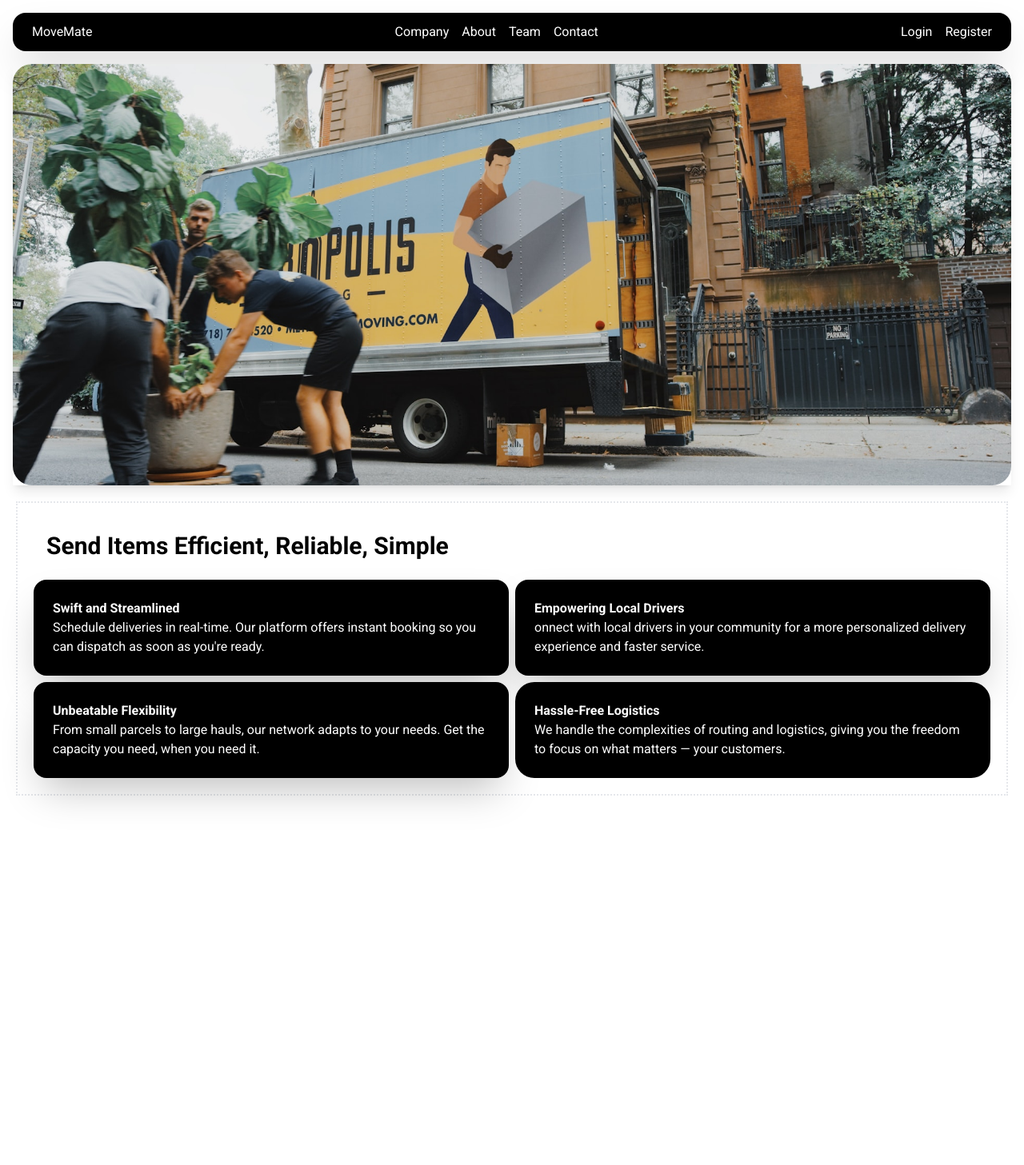
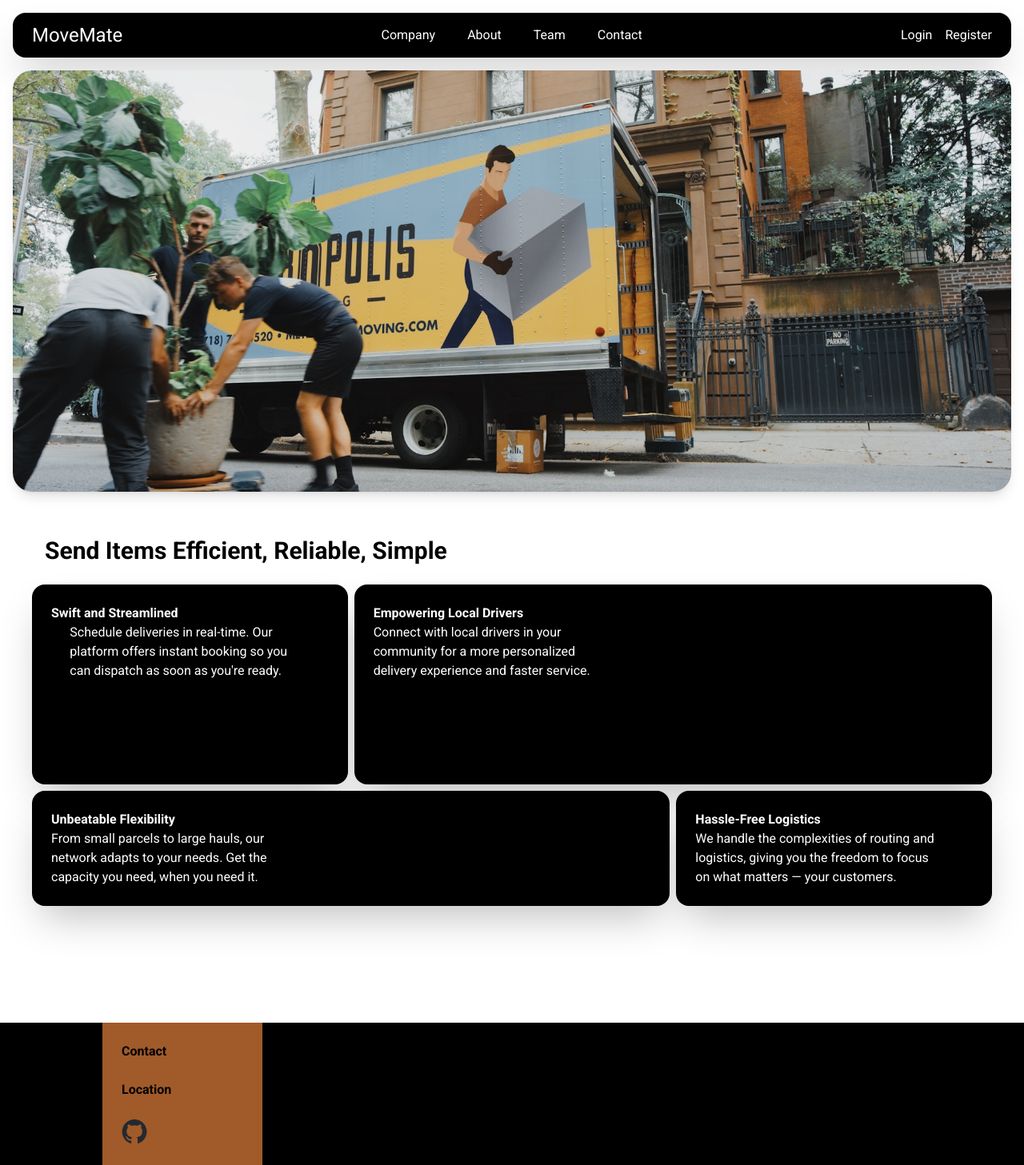
Before and after one commit to H-Morii/MoveMate, a React (Vite) app: page / in a window 1280 px wide. Shown: the top 1457 px of the page at 80% size. Before the commit the page ends 1427 px from the top, so only its background shows below. Built offline with nearby package versions, Linux system fonts and the light colour scheme; a web font is replaced by a local one.

Commit message:
Homepage completed

```diff
--- a/src/components/Header.jsx
+++ b/src/components/Header.jsx
@@ -8,22 +8,22 @@ export default function Header() {
   return (
     <>
           <div className=' bg-black shadow-2xl rounded-2xl m-1 md:m-4'>
-            <hearder className='text-white'>
+            <hearder className='text-white '>
               <nav className=' container mx-auto px-6 py-3 flex justify-between items-center'>
                 <div>
                 <Link to="/" className='flex items-center'>
-                <h1 className=' '>MoveMate</h1>
+                <h1 className=' text-2xl '>MoveMate</h1>
                 </Link>
                 </div>
-                <div className='hidden md:flex space-x-4'>
-                <Link to="/">Company</Link>
-                <Link to="/">About</Link>
-                <Link to="/">Team</Link>
-                <Link to="/">Contact</Link>
+                <div className='hidden md:flex space-x-10 '>
+                <Link to="/" className=' hover:underline'>Company</Link>
+                <Link to="/" className=' hover:underline'>About</Link>
+                <Link to="/" className=' hover:underline'>Team</Link>
+                <Link to="/" className=' hover:underline'>Contact</Link>
                 </div>
                 <div className='hidden md:flex space-x-4'>
-                  <Link to='/' className=''>Login</Link>
-                  <Link to='/'>Register</Link>
+                  <Link to='/' className='hover:underline'>Login</Link>
+                  <Link to='/' className='hover:underline'>Register</Link>
                 </div>
                 <div className='md:hidden flex justify-center' >
                 <button type='button'>
--- a/src/main.tsx
+++ b/src/main.tsx
@@ -11,11 +11,17 @@ import ErrorPage from "./error-page"
 
 //Routes
 import Homepage from './routes/Homepage.jsx';
+import Login from './routes/Login.jsx';
 
 const router = createBrowserRouter([
   {
     path: "/",
     element: <Homepage />,
+    errorElement: <div className=' font-light text-red-500'><h1>404 Not Found</h1></div>
+  },
+  {
+    path: "/login",
+    element: <Login />,
     errorElement: <div className=' font-light text-red-500'><h1>404 Not Found</h1></div>
   },
 ]);
--- a/src/routes/Homepage.jsx
+++ b/src/routes/Homepage.jsx
@@ -1,45 +1,65 @@
 import React from 'react'
 import Header from '../components/Header'
-import Photo from '../assets/frontPagePhoto.jpg'
+import Git from "../assets/github-mark.png"
+import Photo from "../assets/frontPagePhoto.jpg"
 
 const Homepage = () => {
   return (
     <>
       <Header/>
-      <div className='md:m-4 shadow-lg m-1 '>
-        <img src={Photo} alt="Moving Photo" className=' rounded-3xl border-hidden'/>
+      <div className='md:m-4 shadow-lg m-1 rounded-3xl overflow-hidden '>
+        <img src={Photo} alt="Moving Photo" className=' border-hidden'/>
       </div>
       <body>
-      <div className=' flex h-auto m-5 border-dotted border-2 p-4'>
+      <div className=' flex m-5 p-4'>
         <div className=' container mx-auto'>
           <h2 className='text-2xl font-bold md:text-3xl p-5'>Send Items Efficient, Reliable, Simple</h2>
-        <div className='grid grid-cols-1 gap-2 m-1 md:grid-cols-2 md:grid-rows-2'>
-            <div className='p-6  text-white bg-black rounded-2xl shadow-2xl'>
-                <h3 className=' font-semibold'>Swift and Streamlined</h3>
-                <p className=' max-sm:text-sm'>Schedule deliveries in real-time. Our platform offers instant booking so you can dispatch as soon as you're ready.</p>
-            </div>
-            <div>
-              <div className='p-6 text-white bg-black rounded-2xl shadow-2xl'>
-                <h3 className=' font-semibold'>Empowering Local Drivers</h3>
-                <p className=' max-sm:text-sm'>onnect with local drivers in your community for a more personalized delivery experience and faster service.</p>
+        <div className='grid grid-cols-1 gap-2 m-1 md:grid-cols-3 md:grid-rows-2'>
+              <div className=' justify-center'>
+                <div className='p-6 md:h-[250px] text-white bg-black rounded-2xl shadow-2xl'>
+                  <h3 className=' font-semibold'>Swift and Streamlined</h3>
+                  <p className=' max-sm:text-sm md:max-w-[300px] justify-self-center'>Schedule deliveries in real-time. Our platform offers instant booking so you can dispatch as soon as you're ready.</p>
+                </div>
+          </div>
+          <div className='md:col-span-2'>
+              <div className='p-6 md:h-[250px] text-white bg-black rounded-2xl shadow-2xl  '>
+                <h3 className=' font-semibold md:max-w-[200px]'>Empowering Local Drivers</h3>
+                <p className=' max-sm:text-sm md:max-w-[300px]'>Connect with local drivers in your community for a more personalized delivery experience and faster service.</p>
               </div>
             </div>
-            <div>
-              <div className='p-6 text-white bg-black rounded-2xl shadow-2xl'>
+            <div className=' md:col-span-2'>
+              <div className='p-6 text-white bg-black rounded-2xl shadow-2xl '>
                 <h3 className=' font-semibold'>Unbeatable Flexibility</h3>
-                <p className=' max-sm:text-sm'>From small parcels to large hauls, our network adapts to your needs. Get the capacity you need, when you need it.</p>
+                <p className=' max-sm:text-sm md:max-w-[300px]'>From small parcels to large hauls, our network adapts to your needs. Get the capacity you need, when you need it.</p>
               </div>
             </div>
-            <div>
-              <div className='p-6 text-white bg-black rounded-3xl'>
+            <div className=''>
+              <div className='p-6 text-white bg-black rounded-2xl shadow-2xl '>
                 <h3 className=' font-semibold'>Hassle-Free Logistics</h3>
-                <p className=' max-sm:text-sm'>We handle the complexities of routing and logistics, giving you the freedom to focus on what matters — your customers.</p>
+                <p className=' max-sm:text-sm md:max-w-[300px]'>We handle the complexities of routing and logistics, giving you the freedom to focus on what matters — your customers.</p>
               </div>
             </div>
         </div>
         </div>
       </div>
+      <footer>
+        <div className='h-[300px] bg-black'>
+          <div className=' pl-10 md:pl-32'>
+            <div className=' bg-[#A15A2A] h-[300px] w-[200px] flex justify-center' >
+              <div className=' flex flex-col space-y-6 m-6'>
+              <a href='/' className='font-semibold'>Contact</a>
+              <a href='/' className='font-semibold'>Location</a>
+              <img src={Git} alt="" className='w-8'/>
+              <small>
+                Copyright © 2023 Haruki History Archives. All Rights Reserved.
+              </small>
+              </div>
+            </div>
+            </div>
+        </div>
+      </footer>
       </body>
+
     </>
   )
 }
--- /dev/null
+++ b/src/routes/Login.jsx
@@ -0,0 +1,11 @@
+import React from 'react'
+
+const Login = () => {
+  return (
+    <div>
+
+    </div>
+  )
+}
+
+export default Login
```
Also changed, not shown: src/assets/github-mark.png (added).
